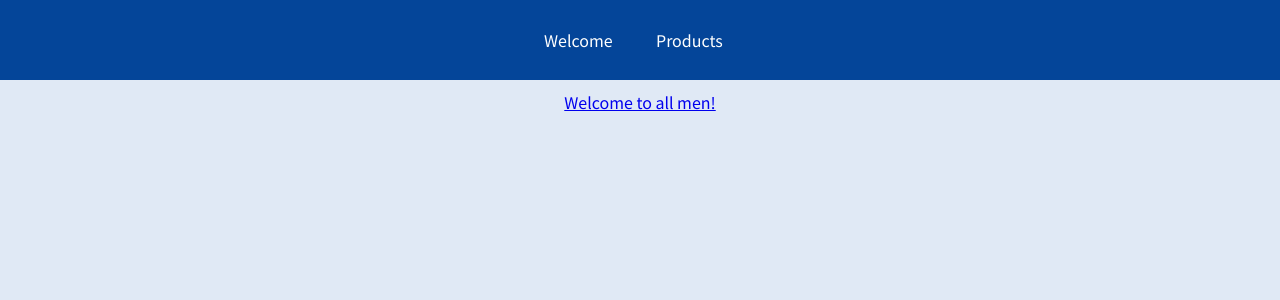
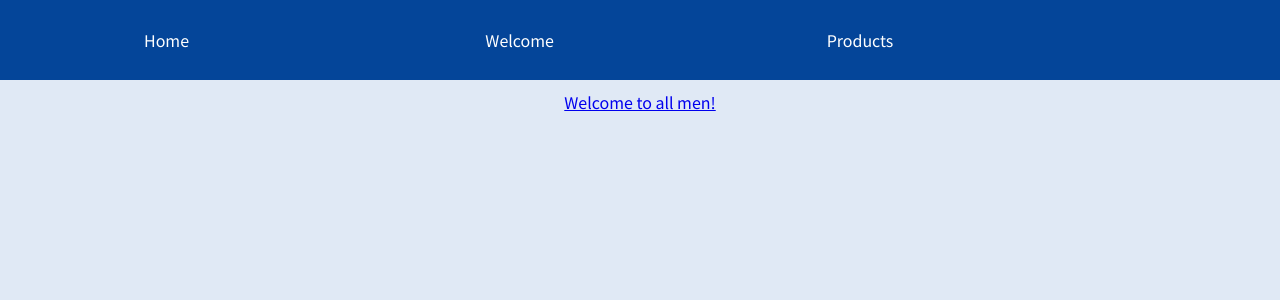
Before and after one commit to zerocool01010/20thSect-ReactRouter, a React (Create React App) app: page /welcome in a window 1280 px wide. Shown: the top 300 px of the page. Built offline with nearby package versions, Linux system fonts and the light colour scheme.

Commit message:
Home link agregado para redirigirse al home page

```diff
--- a/src/components/MainHeader.js
+++ b/src/components/MainHeader.js
@@ -7,6 +7,9 @@ const MainHeader = () => {
     <header className={classes.header}>
       <nav>
         <ul>
+          <li className="home">
+            <Link to='/'>Home</Link>
+          </li>
           <li>
             <Link to="/welcome">Welcome</Link>
           </li>
--- a/src/components/MainHeader.module.css
+++ b/src/components/MainHeader.module.css
@@ -21,7 +21,12 @@
 
   .header li {
     margin: 0 1rem;
-    width: 5rem;
+    width: 100%;
+  }
+
+  .home{
+    display: flex;
+    align-items: flex-start;
   }
 
   .header a {
```
Also changed, not shown: 1 other file (tests, documents, lock files or other folders).
